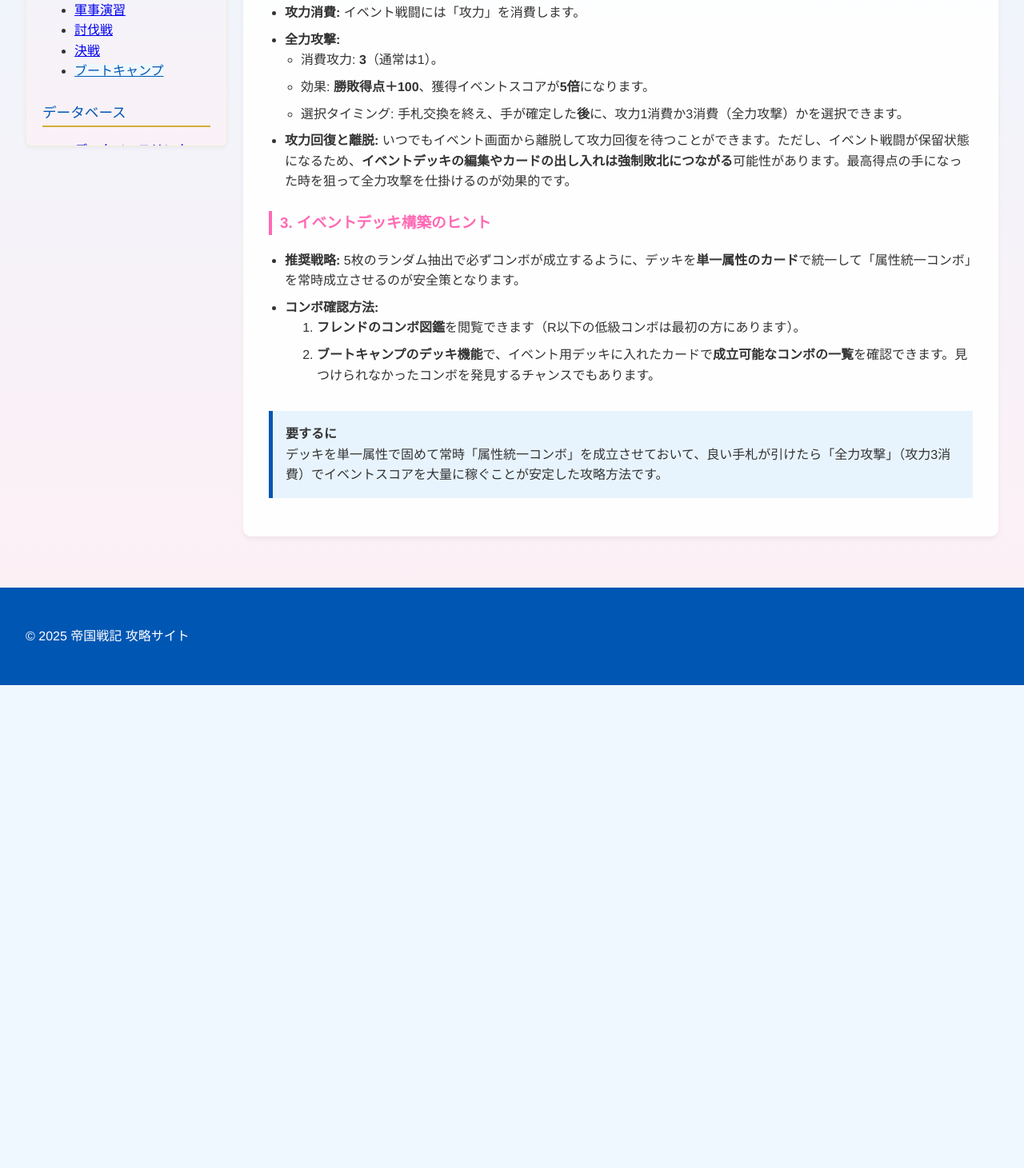
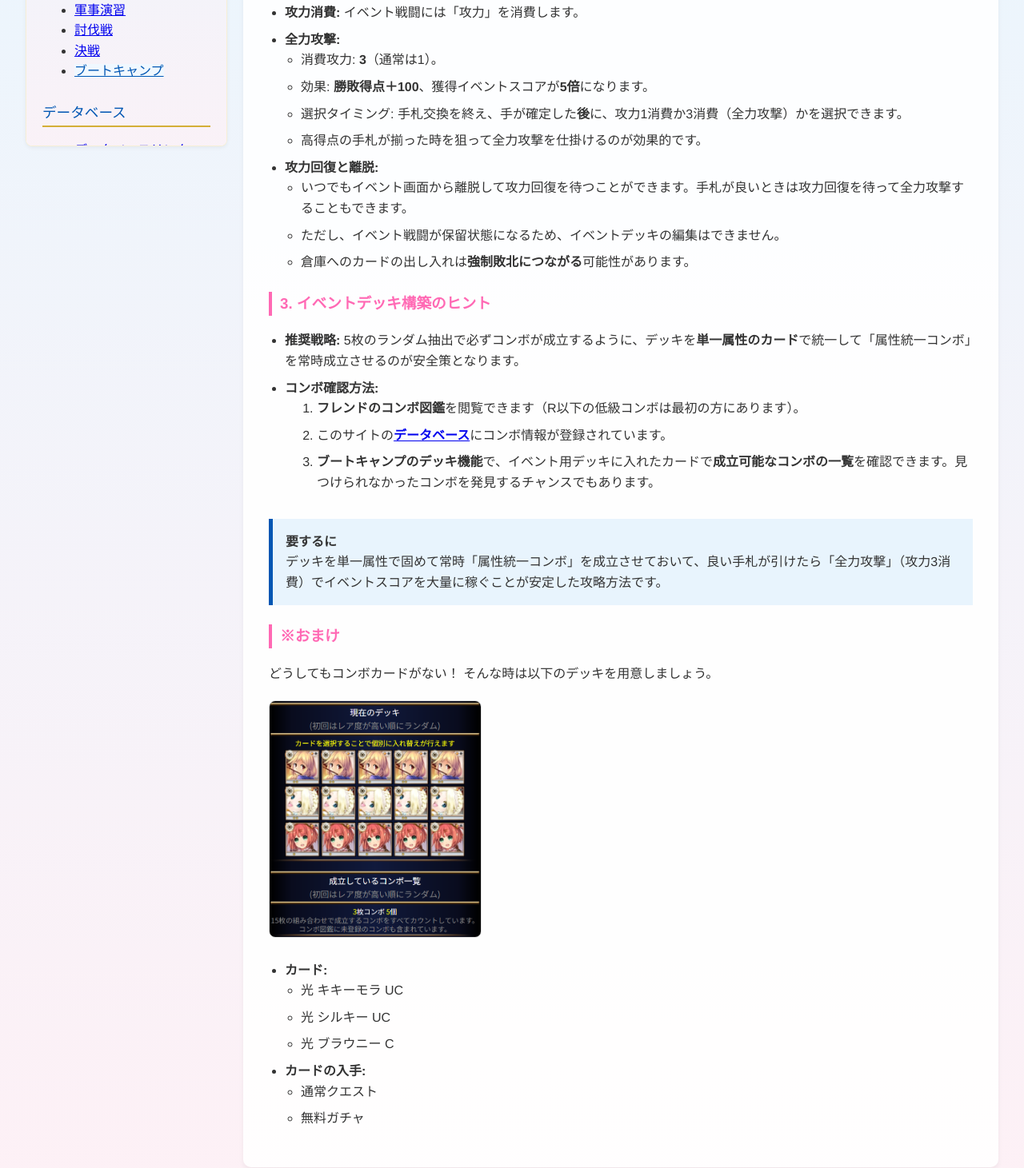
Before and after one commit to teisen-fan/empire, a plain HTML site: page boot_camp.html in a window 1280 px wide. Shown: the part 602-2063 px from the top of the page at 80% size. Before the commit the page ends 1459 px from the top, so only its background shows below. Drawn offline with Linux system fonts and the light colour scheme.

Commit message:
Add files via upload

```diff
--- a/boot_camp.html
+++ b/boot_camp.html
@@ -25,7 +25,7 @@
 
                 <h3>1. イベント戦闘の基本</h3>
                 <ul>
-                    <li><strong>形式:</strong> 手札交換1回のみの即決バトル。(特効効果により手札交換2回の場合あり)</li>
+                    <li><strong>形式:</strong> 手札交換1回のみの即決バトル。(特効効果の祝福カードを最終進化させて所持している場合、手札交換2回に増加)</li>
                     <li><strong>デッキ:</strong> イベント専用の<strong>「イベント用デッキ」</strong>（15枚）を使用。デッキ内容はイベント戦闘中以外はいつでも変更可能。</li>
                     <li><strong>勝敗判定:</strong>
                         イベント用デッキからランダムに引いた<strong>5枚のカードで成立した「コンボ」のみ</strong>で判定されます。ATK/DEF、スキル、進化度、装備などは一切関係ありません。
@@ -43,10 +43,15 @@
                             <li>消費攻力: <strong>3</strong>（通常は1）。</li>
                             <li>効果: <strong>勝敗得点＋100</strong>、獲得イベントスコアが<strong>5倍</strong>になります。</li>
                             <li>選択タイミング: 手札交換を終え、手が確定した<strong>後</strong>に、攻力1消費か3消費（全力攻撃）かを選択できます。</li>
+                            <li>高得点の手札が揃った時を狙って全力攻撃を仕掛けるのが効果的です。</li>
                         </ul>
                     </li>
                     <li><strong>攻力回復と離脱:</strong>
-                        いつでもイベント画面から離脱して攻力回復を待つことができます。ただし、イベント戦闘が保留状態になるため、<strong>イベントデッキの編集やカードの出し入れは強制敗北につながる</strong>可能性があります。最高得点の手になった時を狙って全力攻撃を仕掛けるのが効果的です。
+                        <ul>
+                            <li>いつでもイベント画面から離脱して攻力回復を待つことができます。手札が良いときは攻力回復を待って全力攻撃することもできます。</li>
+                            <li>ただし、イベント戦闘が保留状態になるため、イベントデッキの編集はできません。</li>
+                            <li>倉庫へのカードの出し入れは<strong>強制敗北につながる</strong>可能性があります。</li>
+                        </ul>
                     </li>
                 </ul>
 
@@ -57,6 +62,7 @@
                     <li><strong>コンボ確認方法:</strong>
                         <ol>
                             <li><strong>フレンドのコンボ図鑑</strong>を閲覧できます（R以下の低級コンボは最初の方にあります）。</li>
+                            <li>このサイトの<strong><a href="database.html">データベース</a></strong>にコンボ情報が登録されています。</li>
                             <li><strong>ブートキャンプのデッキ機能</strong>で、イベント用デッキに入れたカードで<strong>成立可能なコンボの一覧</strong>を確認できます。見つけられなかったコンボを発見するチャンスでもあります。
                             </li>
                         </ol>
@@ -68,6 +74,27 @@
                     <strong>要するに</strong><br>
                     デッキを単一属性で固めて常時「属性統一コンボ」を成立させておいて、良い手札が引けたら「全力攻撃」（攻力3消費）でイベントスコアを大量に稼ぐことが安定した攻略方法です。
                 </p>
+
+                <h3>※おまけ</h3>
+                    どうしてもコンボカードがない！ そんな時は以下のデッキを用意しましょう。
+                <div style="text-align: left; margin: 20px 0;">
+                    <img src="beginners_deck.png" alt="ビギナー用デッキ"
+                        style="max-width: 30%; height: auto; border: 1px solid #ddd; border-radius: 8px;">
+                </div>
+                <ul>
+                    <li><strong>カード:</strong>
+                        <ul>
+                            <li>光 キキーモラ UC</li>
+                            <li>光 シルキー UC</li>
+                            <li>光 ブラウニー C</li>
+                        </ul>
+                    <li><strong>カードの入手:</strong>
+                        <ul>
+                            <li>通常クエスト</li>
+                            <li>無料ガチャ</li>
+                        </ul>
+                    </li>
+                </ul>
             </div>
         </main>
     </div>
```
Also changed, not shown: beginners_deck.png (added), 1 other file.
